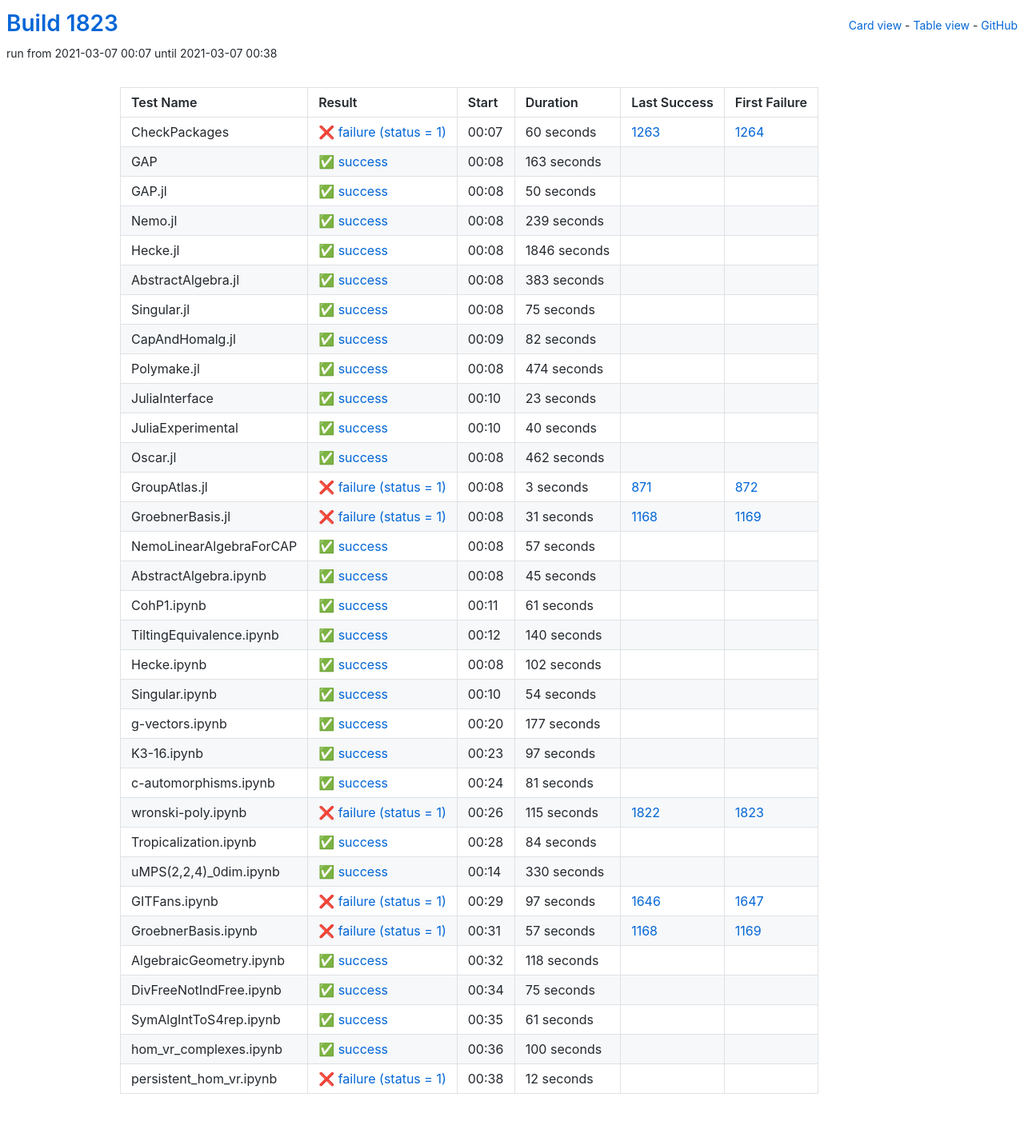
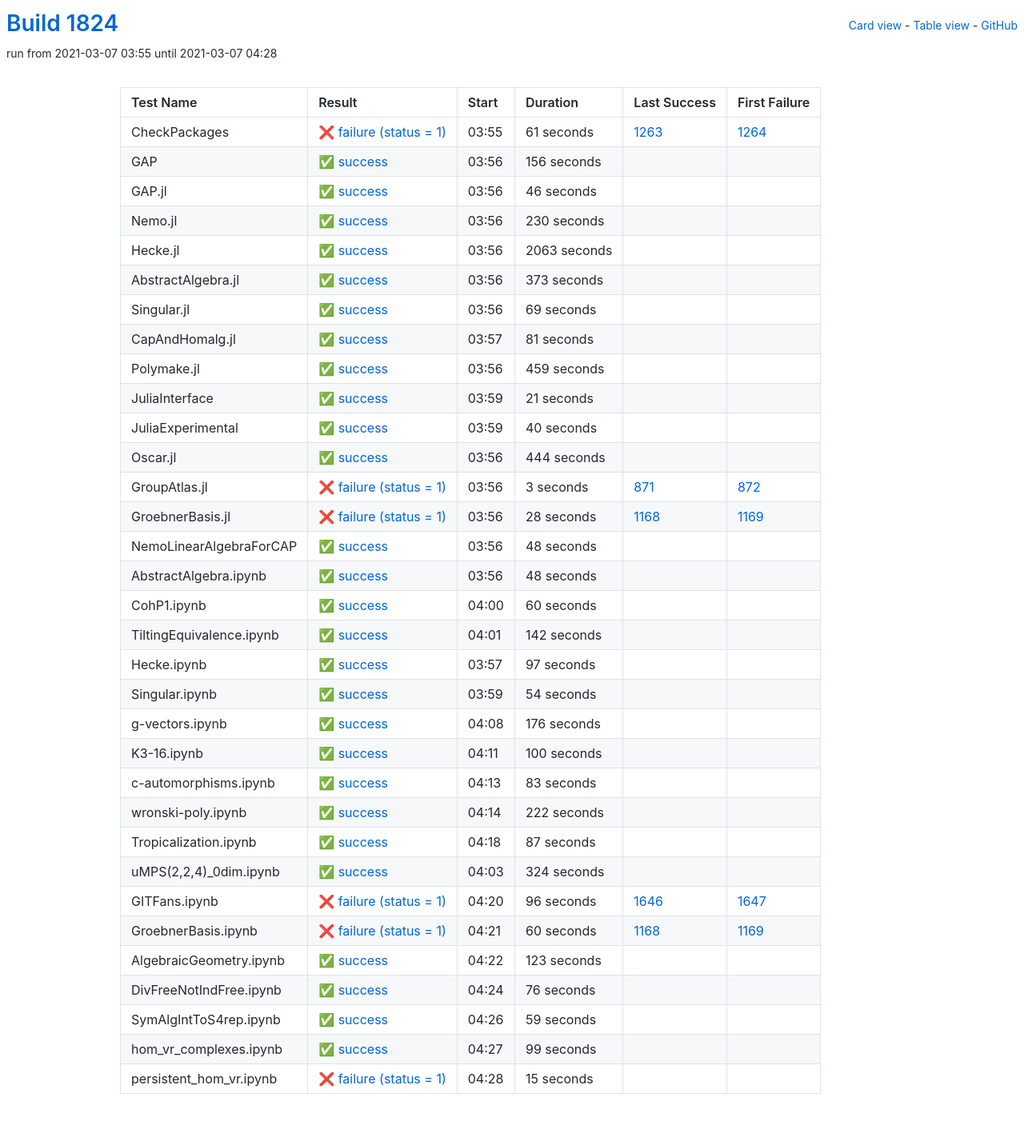
Before and after one commit to oscar-system/oscar-ci-status-stable, a Jekyll site: the page built from table.html, in a window 1280 px wide. Shown: the whole page at 80% size. Built offline with Jekyll 4.4.1, drawn with Linux system fonts in a browser that asks for light colours.

Commit message:
Build #1824

```diff
--- a/_data/ci.yml
+++ b/_data/ci.yml
@@ -1,6 +1,6 @@
 ---
-build: 1823
-build_url: https://oscarci.mathematik.uni-kl.de/job/oscar-stable/1823/
+build: 1824
+build_url: https://oscarci.mathematik.uni-kl.de/job/oscar-stable/1824/
 job: oscar-stable
 organization: oscar-system
 repo: oscar-ci-status-stable
@@ -8,128 +8,128 @@ repourl: https://github.com/oscar-system/oscar-ci-status-stable
 tests:
 - name: CheckPackages
   id: checkpackages
-  log: https://oscarci.mathematik.uni-kl.de/job/oscar-stable/1823/artifact/logs/build-1823/CheckPackages.log
-  start: 2021-03-07 00:07
+  log: https://oscarci.mathematik.uni-kl.de/job/oscar-stable/1824/artifact/logs/build-1824/CheckPackages.log
+  start: 2021-03-07 03:55
   success: false
   exitcode: 1
   status: failure
-  duration: 60
+  duration: 61
   last_success: 1263
   last_success_url: https://oscarci.mathematik.uni-kl.de/job/oscar-stable/1263/
   first_failure: 1264
   first_failure_url: https://oscarci.mathematik.uni-kl.de/job/oscar-stable/1264/
 - name: GAP
   id: gap
-  log: https://oscarci.mathematik.uni-kl.de/job/oscar-stable/1823/artifact/logs/build-1823/GAP.log
-  start: 2021-03-07 00:08
+  log: https://oscarci.mathematik.uni-kl.de/job/oscar-stable/1824/artifact/logs/build-1824/GAP.log
+  start: 2021-03-07 03:56
   success: true
   exitcode: 0
   status: success
-  duration: 163
+  duration: 156
   last_success: false
   last_success_url:
   first_failure: false
   first_failure_url:
 - name: GAP.jl
   id: gap-jl
-  log: https://oscarci.mathematik.uni-kl.de/job/oscar-stable/1823/artifact/logs/build-1823/GAP.jl.log
-  start: 2021-03-07 00:08
+  log: https://oscarci.mathematik.uni-kl.de/job/oscar-stable/1824/artifact/logs/build-1824/GAP.jl.log
+  start: 2021-03-07 03:56
   success: true
   exitcode: 0
   status: success
-  duration: 50
+  duration: 46
   last_success: false
   last_success_url:
   first_failure: false
   first_failure_url:
 - name: Nemo.jl
   id: nemo-jl
-  log: https://oscarci.mathematik.uni-kl.de/job/oscar-stable/1823/artifact/logs/build-1823/Nemo.jl.log
-  start: 2021-03-07 00:08
+  log: https://oscarci.mathematik.uni-kl.de/job/oscar-stable/1824/artifact/logs/build-1824/Nemo.jl.log
+  start: 2021-03-07 03:56
   success: true
   exitcode: 0
   status: success
-  duration: 239
+  duration: 230
   last_success: false
   last_success_url:
   first_failure: false
   first_failure_url:
 - name: Hecke.jl
   id: hecke-jl
-  log: https://oscarci.mathematik.uni-kl.de/job/oscar-stable/1823/artifact/logs/build-1823/Hecke.jl.log
-  start: 2021-03-07 00:08
+  log: https://oscarci.mathematik.uni-kl.de/job/oscar-stable/1824/artifact/logs/build-1824/Hecke.jl.log
+  start: 2021-03-07 03:56
   success: true
   exitcode: 0
   status: success
-  duration: 1846
+  duration: 2063
   last_success: false
   last_success_url:
   first_failure: false
   first_failure_url:
 - name: AbstractAlgebra.jl
   id: abstractalgebra-jl
-  log: https://oscarci.mathematik.uni-kl.de/job/oscar-stable/1823/artifact/logs/build-1823/AbstractAlgebra.jl.log
-  start: 2021-03-07 00:08
+  log: https://oscarci.mathematik.uni-kl.de/job/oscar-stable/1824/artifact/logs/build-1824/AbstractAlgebra.jl.log
+  start: 2021-03-07 03:56
   success: true
   exitcode: 0
   status: success
-  duration: 383
+  duration: 373
   last_success: false
   last_success_url:
   first_failure: false
   first_failure_url:
 - name: Singular.jl
   id: singular-jl
-  log: https://oscarci.mathematik.uni-kl.de/job/oscar-stable/1823/artifact/logs/build-1823/Singular.jl.log
-  start: 2021-03-07 00:08
+  log: https://oscarci.mathematik.uni-kl.de/job/oscar-stable/1824/artifact/logs/build-1824/Singular.jl.log
+  start: 2021-03-07 03:56
   success: true
   exitcode: 0
   status: success
-  duration: 75
+  duration: 69
   last_success: false
   last_success_url:
   first_failure: false
   first_failure_url:
 - name: CapAndHomalg.jl
   id: capandhomalg-jl
-  log: https://oscarci.mathematik.uni-kl.de/job/oscar-stable/1823/artifact/logs/build-1823/CapAndHomalg.jl.log
-  start: 2021-03-07 00:09
+  log: https://oscarci.mathematik.uni-kl.de/job/oscar-stable/1824/artifact/logs/build-1824/CapAndHomalg.jl.log
+  start: 2021-03-07 03:57
   success: true
   exitcode: 0
   status: success
-  duration: 82
+  duration: 81
   last_success: false
   last_success_url:
   first_failure: false
   first_failure_url:
 - name: Polymake.jl
   id: polymake-jl
-  log: https://oscarci.mathematik.uni-kl.de/job/oscar-stable/1823/artifact/logs/build-1823/Polymake.jl.log
-  start: 2021-03-07 00:08
+  log: https://oscarci.mathematik.uni-kl.de/job/oscar-stable/1824/artifact/logs/build-1824/Polymake.jl.log
+  start: 2021-03-07 03:56
   success: true
   exitcode: 0
   status: success
-  duration: 474
+  duration: 459
   last_success: false
   last_success_url:
   first_failure: false
   first_failure_url:
 - name: JuliaInterface
   id: juliainterface
-  log: https://oscarci.mathematik.uni-kl.de/job/oscar-stable/1823/artifact/logs/build-1823/JuliaInterface.log
-  start: 2021-03-07 00:10
+  log: https://oscarci.mathematik.uni-kl.de/job/oscar-stable/1824/artifact/logs/build-1824/JuliaInterface.log
+  start: 2021-03-07 03:59
   success: true
   exitcode: 0
   status: success
-  duration: 23
+  duration: 21
   last_success: false
   last_success_url:
   first_failure: false
   first_failure_url:
 - name: JuliaExperimental
   id: juliaexperimental
-  log: https://oscarci.mathematik.uni-kl.de/job/oscar-stable/1823/artifact/logs/build-1823/JuliaExperimental.log
-  start: 2021-03-07 00:10
+  log: https://oscarci.mathematik.uni-kl.de/job/oscar-stable/1824/artifact/logs/build-1824/JuliaExperimental.log
+  start: 2021-03-07 03:59
   success: true
   exitcode: 0
   status: success
@@ -140,20 +140,20 @@ tests:
   first_failure_url:
 - name: Oscar.jl
   id: oscar-jl
-  log: https://oscarci.mathematik.uni-kl.de/job/oscar-stable/1823/artifact/logs/build-1823/Oscar.jl.log
-  start: 2021-03-07 00:08
+  log: https://oscarci.mathematik.uni-kl.de/job/oscar-stable/1824/artifact/logs/build-1824/Oscar.jl.log
+  start: 2021-03-07 03:56
   success: true
   exitcode: 0
   status: success
-  duration: 462
+  duration: 444
   last_success: false
   last_success_url:
   first_failure: false
   first_failure_url:
 - name: GroupAtlas.jl
   id: groupatlas-jl
-  log: https://oscarci.mathematik.uni-kl.de/job/oscar-stable/1823/artifact/logs/build-1823/GroupAtlas.jl.log
-  start: 2021-03-07 00:08
+  log: https://oscarci.mathematik.uni-kl.de/job/oscar-stable/1824/artifact/logs/build-1824/GroupAtlas.jl.log
+  start: 2021-03-07 03:56
   success: false
   exitcode: 1
   status: failure
@@ -164,80 +164,80 @@ tests:
   first_failure_url: https://oscarci.mathematik.uni-kl.de/job/oscar-stable/872/
 - name: GroebnerBasis.jl
   id: groebnerbasis-jl
-  log: https://oscarci.mathematik.uni-kl.de/job/oscar-stable/1823/artifact/logs/build-1823/GroebnerBasis.jl.log
-  start: 2021-03-07 00:08
+  log: https://oscarci.mathematik.uni-kl.de/job/oscar-stable/1824/artifact/logs/build-1824/GroebnerBasis.jl.log
+  start: 2021-03-07 03:56
   success: false
   exitcode: 1
   status: failure
-  duration: 31
+  duration: 28
   last_success: 1168
   last_success_url: https://oscarci.mathematik.uni-kl.de/job/oscar-stable/1168/
   first_failure: 1169
   first_failure_url: https://oscarci.mathematik.uni-kl.de/job/oscar-stable/1169/
 - name: NemoLinearAlgebraForCAP
   id: nemolinearalgebraforcap
-  log: https://oscarci.mathematik.uni-kl.de/job/oscar-stable/1823/artifact/logs/build-1823/NemoLinearAlgebraForCAP.log
-  start: 2021-03-07 00:08
+  log: https://oscarci.mathematik.uni-kl.de/job/oscar-stable/1824/artifact/logs/build-1824/NemoLinearAlgebraForCAP.log
+  start: 2021-03-07 03:56
   success: true
   exitcode: 0
   status: success
-  duration: 57
+  duration: 48
   last_success: false
   last_success_url:
   first_failure: false
   first_failure_url:
 - name: AbstractAlgebra.ipynb
   id: abstractalgebra-ipynb
-  log: https://oscarci.mathematik.uni-kl.de/job/oscar-stable/1823/artifact/logs/build-1823/AbstractAlgebra.ipynb.log
-  start: 2021-03-07 00:08
+  log: https://oscarci.mathematik.uni-kl.de/job/oscar-stable/1824/artifact/logs/build-1824/AbstractAlgebra.ipynb.log
+  start: 2021-03-07 03:56
   success: true
   exitcode: 0
   status: success
-  duration: 45
+  duration: 48
   last_success: false
   last_success_url:
   first_failure: false
   first_failure_url:
 - name: CohP1.ipynb
   id: cohp1-ipynb
-  log: https://oscarci.mathematik.uni-kl.de/job/oscar-stable/1823/artifact/logs/build-1823/CohP1.ipynb.log
-  start: 2021-03-07 00:11
+  log: https://oscarci.mathematik.uni-kl.de/job/oscar-stable/1824/artifact/logs/build-1824/CohP1.ipynb.log
+  start: 2021-03-07 04:00
   success: true
   exitcode: 0
   status: success
-  duration: 61
+  duration: 60
   last_success: false
   last_success_url:
   first_failure: false
   first_failure_url:
 - name: TiltingEquivalence.ipynb
   id: tiltingequivalence-ipynb
-  log: https://oscarci.mathematik.uni-kl.de/job/oscar-stable/1823/artifact/logs/build-1823/TiltingEquivalence.ipynb.log
-  start: 2021-03-07 00:12
+  log: https://oscarci.mathematik.uni-kl.de/job/oscar-stable/1824/artifact/logs/build-1824/TiltingEquivalence.ipynb.log
+  start: 2021-03-07 04:01
   success: true
   exitcode: 0
   status: success
-  duration: 140
+  duration: 142
   last_success: false
   last_success_url:
   first_failure: false
   first_failure_url:
 - name: Hecke.ipynb
   id: hecke-ipynb
-  log: https://oscarci.mathematik.uni-kl.de/job/oscar-stable/1823/artifact/logs/build-1823/Hecke.ipynb.log
-  start: 2021-03-07 00:08
+  log: https://oscarci.mathematik.uni-kl.de/job/oscar-stable/1824/artifact/logs/build-1824/Hecke.ipynb.log
+  start: 2021-03-07 03:57
   success: true
   exitcode: 0
   status: success
-  duration: 102
+  duration: 97
   last_success: false
   last_success_url:
   first_failure: false
   first_failure_url:
 - name: Singular.ipynb
   id: singular-ipynb
-  log: https://oscarci.mathematik.uni-kl.de/job/oscar-stable/1823/artifact/logs/build-1823/Singular.ipynb.log
-  start: 2021-03-07 00:10
+  log: https://oscarci.mathematik.uni-kl.de/job/oscar-stable/1824/artifact/logs/build-1824/Singular.ipynb.log
+  start: 2021-03-07 03:59
   success: true
   exitcode: 0
   status: success
@@ -248,140 +248,20 @@ tests:
   first_failure_url:
 - name: g-vectors.ipynb
   id: g-vectors-ipynb
-  log: https://oscarci.mathematik.uni-kl.de/job/oscar-stable/1823/artifact/logs/build-1823/g-vectors.ipynb.log
-  start: 2021-03-07 00:20
+  log: https://oscarci.mathematik.uni-kl.de/job/oscar-stable/1824/artifact/logs/build-1824/g-vectors.ipynb.log
+  start: 2021-03-07 04:08
   success: true
   exitcode: 0
   status: success
-  duration: 177
+  duration: 176
   last_success: false
   last_success_url:
   first_failure: false
   first_failure_url:
 - name: K3-16.ipynb
   id: k3-16-ipynb
-  log: https://oscarci.mathematik.uni-kl.de/job/oscar-stable/1823/artifact/logs/build-1823/K3-16.ipynb.log
-  start: 2021-03-07 00:23
-  success: true
-  exitcode: 0
-  status: success
-  duration: 97
-  last_success: false
-  last_success_url:
-  first_failure: false
-  first_failure_url:
-- name: c-automorphisms.ipynb
-  id: c-automorphisms-ipynb
-  log: https://oscarci.mathematik.uni-kl.de/job/oscar-stable/1823/artifact/logs/build-1823/c-automorphisms.ipynb.log
-  start: 2021-03-07 00:24
-  success: true
-  exitcode: 0
-  status: success
-  duration: 81
-  last_success: false
-  last_success_url:
-  first_failure: false
-  first_failure_url:
-- name: wronski-poly.ipynb
-  id: wronski-poly-ipynb
-  log: https://oscarci.mathematik.uni-kl.de/job/oscar-stable/1823/artifact/logs/build-1823/wronski-poly.ipynb.log
-  start: 2021-03-07 00:26
-  success: false
-  exitcode: 1
-  status: failure
-  duration: 115
-  last_success: 1822
-  last_success_url: https://oscarci.mathematik.uni-kl.de/job/oscar-stable/1822/
-  first_failure: 1823
-  first_failure_url: https://oscarci.mathematik.uni-kl.de/job/oscar-stable/1823/
-- name: Tropicalization.ipynb
-  id: tropicalization-ipynb
-  log: https://oscarci.mathematik.uni-kl.de/job/oscar-stable/1823/artifact/logs/build-1823/Tropicalization.ipynb.log
-  start: 2021-03-07 00:28
-  success: true
-  exitcode: 0
-  status: success
-  duration: 84
-  last_success: false
-  last_success_url:
-  first_failure: false
-  first_failure_url:
-- name: uMPS(2,2,4)_0dim.ipynb
-  id: umps-2-2-4-0dim-ipynb
-  log: https://oscarci.mathematik.uni-kl.de/job/oscar-stable/1823/artifact/logs/build-1823/uMPS-2-2-4-_0dim.ipynb.log
-  start: 2021-03-07 00:14
-  success: true
-  exitcode: 0
-  status: success
-  duration: 330
-  last_success: false
-  last_success_url:
-  first_failure: false
-  first_failure_url:
-- name: GITFans.ipynb
-  id: gitfans-ipynb
-  log: https://oscarci.mathematik.uni-kl.de/job/oscar-stable/1823/artifact/logs/build-1823/GITFans.ipynb.log
-  start: 2021-03-07 00:29
-  success: false
-  exitcode: 1
-  status: failure
-  duration: 97
-  last_success: 1646
-  last_success_url: https://oscarci.mathematik.uni-kl.de/job/oscar-stable/1646/
-  first_failure: 1647
-  first_failure_url: https://oscarci.mathematik.uni-kl.de/job/oscar-stable/1647/
-- name: GroebnerBasis.ipynb
-  id: groebnerbasis-ipynb
-  log: https://oscarci.mathematik.uni-kl.de/job/oscar-stable/1823/artifact/logs/build-1823/GroebnerBasis.ipynb.log
-  start: 2021-03-07 00:31
-  success: false
-  exitcode: 1
-  status: failure
-  duration: 57
-  last_success: 1168
-  last_success_url: https://oscarci.mathematik.uni-kl.de/job/oscar-stable/1168/
-  first_failure: 1169
-  first_failure_url: https://oscarci.mathematik.uni-kl.de/job/oscar-stable/1169/
-- name: AlgebraicGeometry.ipynb
-  id: algebraicgeometry-ipynb
-  log: https://oscarci.mathematik.uni-kl.de/job/oscar-stable/1823/artifact/logs/build-1823/AlgebraicGeometry.ipynb.log
-  start: 2021-03-07 00:32
-  success: true
-  exitcode: 0
-  status: success
-  duration: 118
-  last_success: false
-  last_success_url:
-  first_failure: false
-  first_failure_url:
-- name: DivFreeNotIndFree.ipynb
-  id: divfreenotindfree-ipynb
-  log: https://oscarci.mathematik.uni-kl.de/job/oscar-stable/1823/artifact/logs/build-1823/DivFreeNotIndFree.ipynb.log
-  start: 2021-03-07 00:34
-  success: true
-  exitcode: 0
-  status: success
-  duration: 75
-  last_success: false
-  last_success_url:
-  first_failure: false
-  first_failure_url:
-- name: SymAlgIntToS4rep.ipynb
-  id: symalginttos4rep-ipynb
-  log: https://oscarci.mathematik.uni-kl.de/job/oscar-stable/1823/artifact/logs/build-1823/SymAlgIntToS4rep.ipynb.log
-  start: 2021-03-07 00:35
-  success: true
-  exitcode: 0
-  status: success
-  duration: 61
-  last_success: false
-  last_success_url:
-  first_failure: false
-  first_failure_url:
-- name: hom_vr_complexes.ipynb
-  id: hom-vr-complexes-ipynb
-  log: https://oscarci.mathematik.uni-kl.de/job/oscar-stable/1823/artifact/logs/build-1823/hom_vr_complexes.ipynb.log
-  start: 2021-03-07 00:36
+  log: https://oscarci.mathematik.uni-kl.de/job/oscar-stable/1824/artifact/logs/build-1824/K3-16.ipynb.log
+  start: 2021-03-07 04:11
   success: true
   exitcode: 0
   status: success
@@ -390,15 +270,135 @@ tests:
   last_success_url:
   first_failure: false
   first_failure_url:
-- name: persistent_hom_vr.ipynb
-  id: persistent-hom-vr-ipynb
-  log: https://oscarci.mathematik.uni-kl.de/job/oscar-stable/1823/artifact/logs/build-1823/persistent_hom_vr.ipynb.log
-  start: 2021-03-07 00:38
-  success: false
-  exitcode: 1
-  status: failure
-  duration: 12
+- name: c-automorphisms.ipynb
+  id: c-automorphisms-ipynb
+  log: https://oscarci.mathematik.uni-kl.de/job/oscar-stable/1824/artifact/logs/build-1824/c-automorphisms.ipynb.log
+  start: 2021-03-07 04:13
+  success: true
+  exitcode: 0
+  status: success
+  duration: 83
   last_success: false
   last_success_url:
   first_failure: false
   first_failure_url:
+- name: wronski-poly.ipynb
+  id: wronski-poly-ipynb
+  log: https://oscarci.mathematik.uni-kl.de/job/oscar-stable/1824/artifact/logs/build-1824/wronski-poly.ipynb.log
+  start: 2021-03-07 04:14
+  success: true
+  exitcode: 0
+  status: success
+  duration: 222
+  last_success: false
+  last_success_url:
+  first_failure: false
+  first_failure_url:
+- name: Tropicalization.ipynb
+  id: tropicalization-ipynb
+  log: https://oscarci.mathematik.uni-kl.de/job/oscar-stable/1824/artifact/logs/build-1824/Tropicalization.ipynb.log
+  start: 2021-03-07 04:18
+  success: true
+  exitcode: 0
+  status: success
+  duration: 87
+  last_success: false
+  last_success_url:
+  first_failure: false
+  first_failure_url:
+- name: uMPS(2,2,4)_0dim.ipynb
+  id: umps-2-2-4-0dim-ipynb
+  log: https://oscarci.mathematik.uni-kl.de/job/oscar-stable/1824/artifact/logs/build-1824/uMPS-2-2-4-_0dim.ipynb.log
+  start: 2021-03-07 04:03
+  success: true
+  exitcode: 0
+  status: success
+  duration: 324
+  last_success: false
+  last_success_url:
+  first_failure: false
+  first_failure_url:
+- name: GITFans.ipynb
+  id: gitfans-ipynb
+  log: https://oscarci.mathematik.uni-kl.de/job/oscar-stable/1824/artifact/logs/build-1824/GITFans.ipynb.log
+  start: 2021-03-07 04:20
+  success: false
+  exitcode: 1
+  status: failure
+  duration: 96
+  last_success: 1646
+  last_success_url: https://oscarci.mathematik.uni-kl.de/job/oscar-stable/1646/
+  first_failure: 1647
+  first_failure_url: https://oscarci.mathematik.uni-kl.de/job/oscar-stable/1647/
+- name: GroebnerBasis.ipynb
+  id: groebnerbasis-ipynb
+  log: https://oscarci.mathematik.uni-kl.de/job/oscar-stable/1824/artifact/logs/build-1824/GroebnerBasis.ipynb.log
+  start: 2021-03-07 04:21
+  success: false
+  exitcode: 1
+  status: failure
+  duration: 60
+  last_success: 1168
+  last_success_url: https://oscarci.mathematik.uni-kl.de/job/oscar-stable/1168/
+  first_failure: 1169
+  first_failure_url: https://oscarci.mathematik.uni-kl.de/job/oscar-stable/1169/
+- name: AlgebraicGeometry.ipynb
+  id: algebraicgeometry-ipynb
+  log: https://oscarci.mathematik.uni-kl.de/job/oscar-stable/1824/artifact/logs/build-1824/AlgebraicGeometry.ipynb.log
+  start: 2021-03-07 04:22
+  success: true
+  exitcode: 0
+  status: success
+  duration: 123
+  last_success: false
+  last_success_url:
+  first_failure: false
+  first_failure_url:
+- name: DivFreeNotIndFree.ipynb
+  id: divfreenotindfree-ipynb
+  log: https://oscarci.mathematik.uni-kl.de/job/oscar-stable/1824/artifact/logs/build-1824/DivFreeNotIndFree.ipynb.log
+  start: 2021-03-07 04:24
+  success: true
+  exitcode: 0
+  status: success
+  duration: 76
+  last_success: false
+  last_success_url:
+  first_failure: false
+  first_failure_url:
+- name: SymAlgIntToS4rep.ipynb
+  id: symalginttos4rep-ipynb
+  log: https://oscarci.mathematik.uni-kl.de/job/oscar-stable/1824/artifact/logs/build-1824/SymAlgIntToS4rep.ipynb.log
+  start: 2021-03-07 04:26
+  success: true
+  exitcode: 0
+  status: success
+  duration: 59
+  last_success: false
+  last_success_url:
+  first_failure: false
+  first_failure_url:
+- name: hom_vr_complexes.ipynb
+  id: hom-vr-complexes-ipynb
+  log: https://oscarci.mathematik.uni-kl.de/job/oscar-stable/1824/artifact/logs/build-1824/hom_vr_complexes.ipynb.log
+  start: 2021-03-07 04:27
+  success: true
+  exitcode: 0
+  status: success
+  duration: 99
+  last_success: false
+  last_success_url:
+  first_failure: false
+  first_failure_url:
+- name: persistent_hom_vr.ipynb
+  id: persistent-hom-vr-ipynb
+  log: https://oscarci.mathematik.uni-kl.de/job/oscar-stable/1824/artifact/logs/build-1824/persistent_hom_vr.ipynb.log
+  start: 2021-03-07 04:28
+  success: false
+  exitcode: 1
+  status: failure
+  duration: 15
+  last_success: false
+  last_success_url:
+  first_failure: false
+  first_failure_url:
```
Also changed, not shown: README.md.
